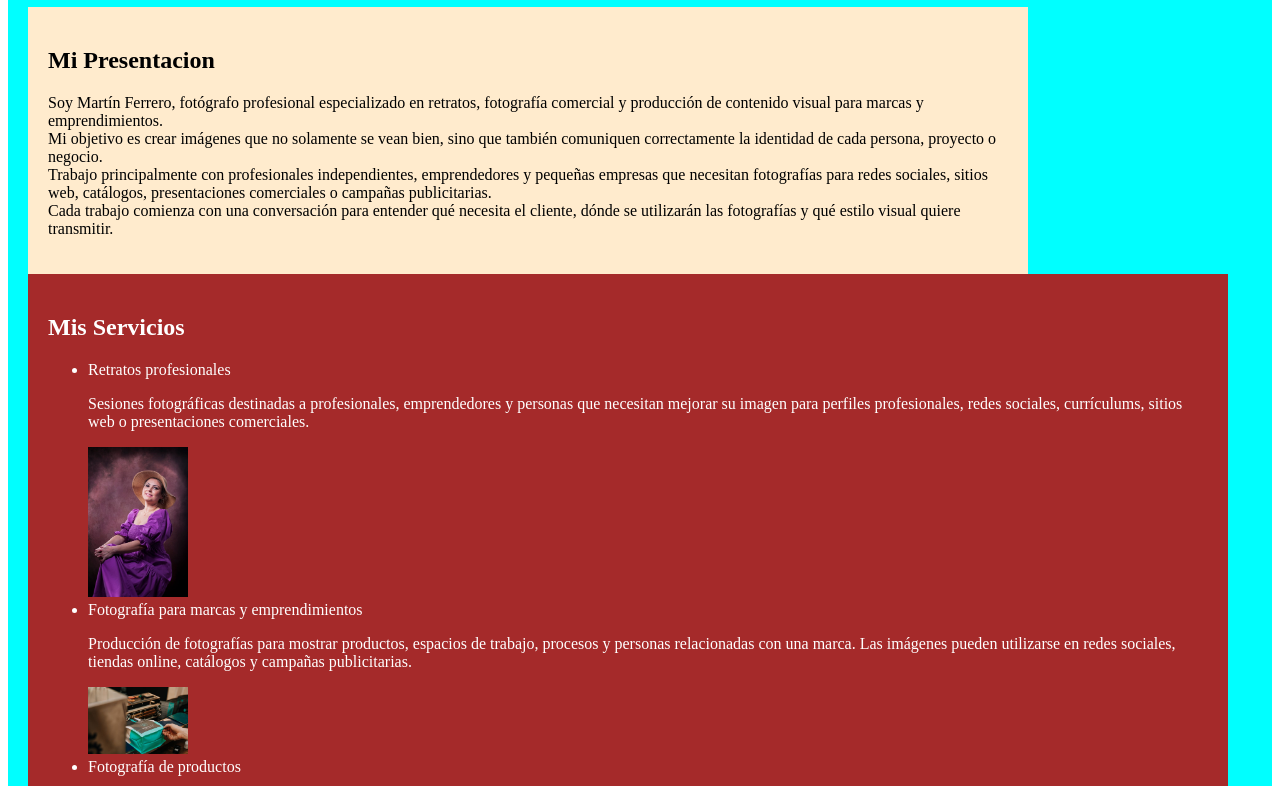
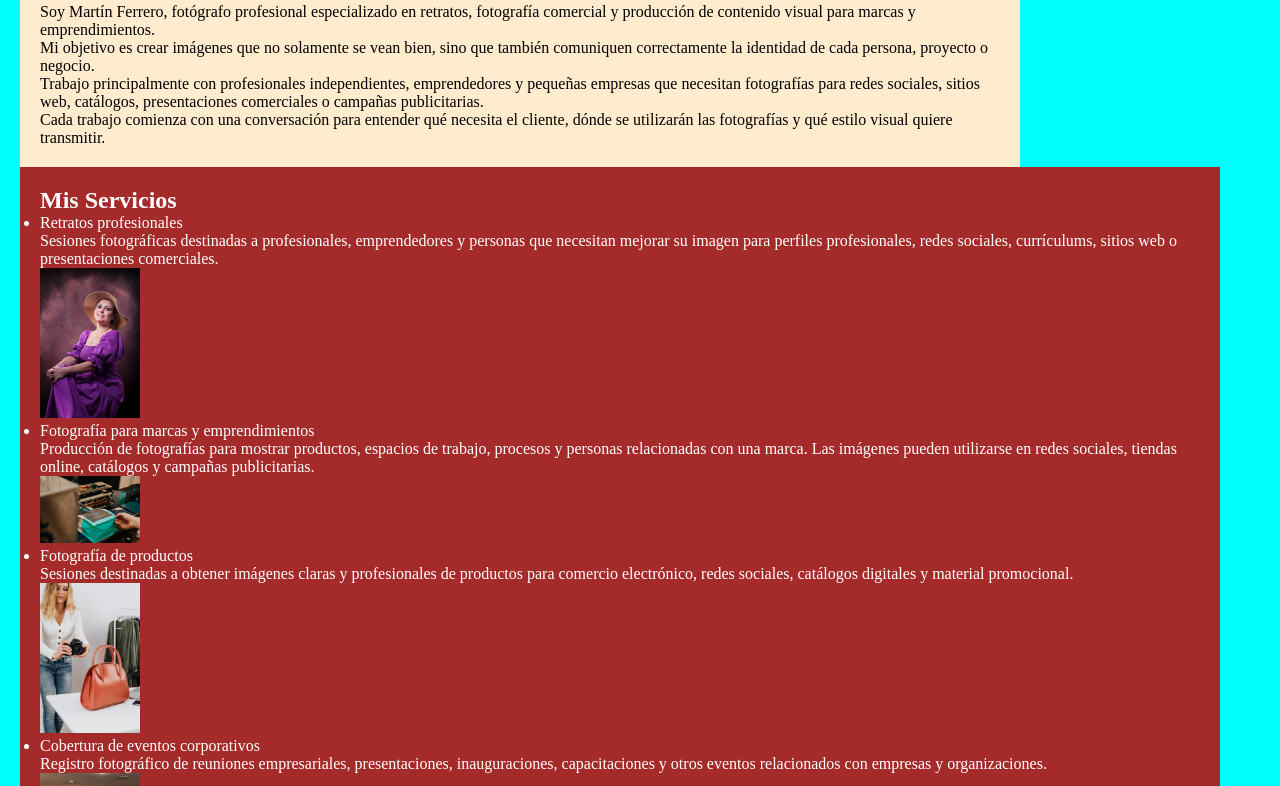
Before and after one commit to octabenavidez/aw1, a website: page actividades/actividad 5 y 6/src/index.html in a window 1280 px wide. Shown: the part 388-1174 px from the top of the page. Drawn offline with Linux system fonts and the light colour scheme.

Commit message:
ACTIVIDAD 6

```diff
--- a/actividades/actividad 5 y 6/src/recursos/styles/index.css
+++ b/actividades/actividad 5 y 6/src/recursos/styles/index.css
@@ -1,3 +1,9 @@
+* {
+    margin: 0;
+    padding: 0;
+    box-sizing: border-box;
+}
+
 header {
     background-color: gray;
     padding: 20px;
@@ -11,10 +17,6 @@
 footer {
     background-color: gray;
     padding: 20px;
-}
-
-.seccion {
-    box-sizing: border-box;
 }
 
 .seccion.seccion-presentacion {
```
